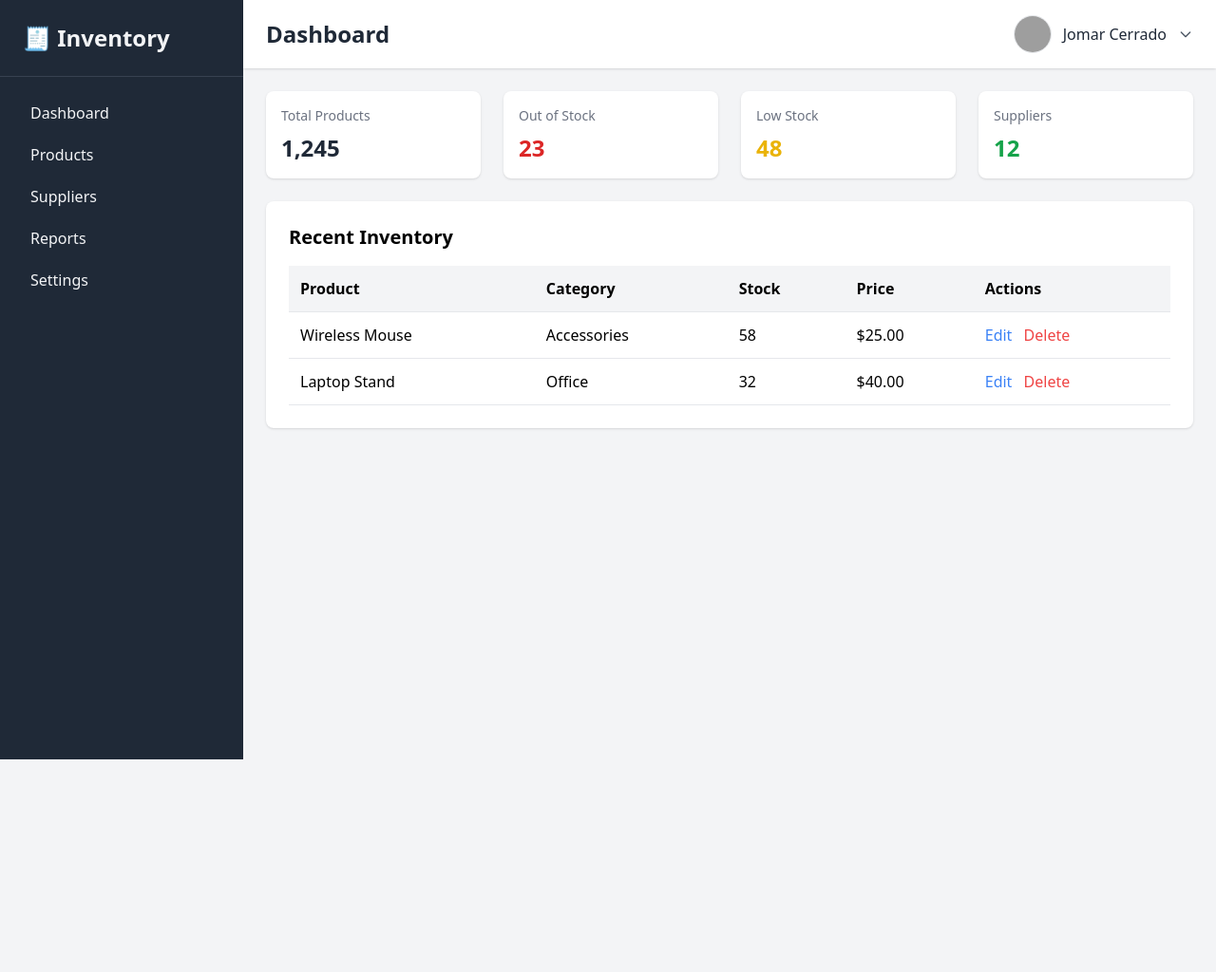
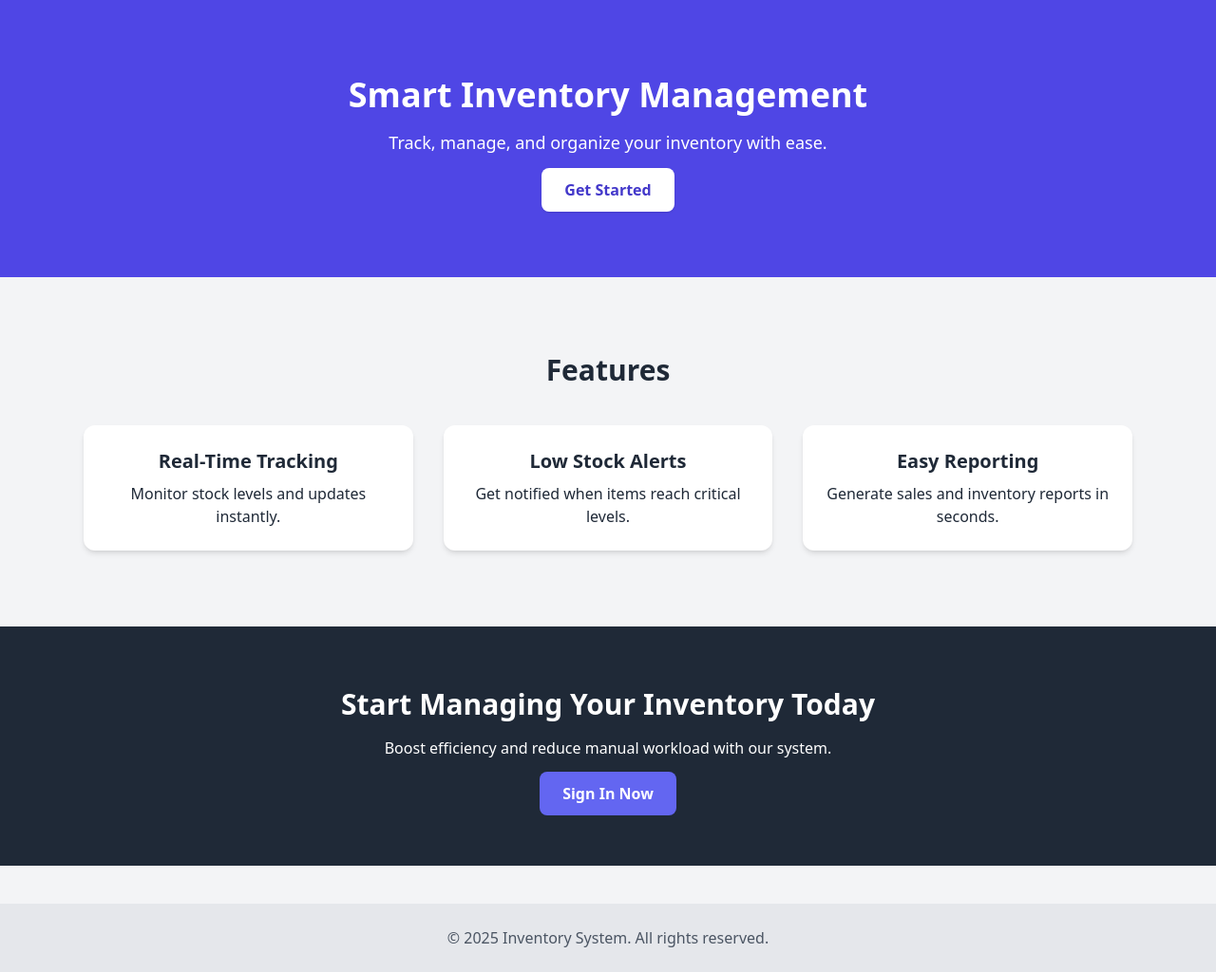
Before and after one commit to DevJomar2793/FastAPI_Projects, a FastAPI app: template sca-sitemap/templates/index.html in a window 1280 px wide. Shown: the whole page at 95% size. Before the commit the page ends 800 px from the top, so only its background shows below. Run offline with FastAPI, Linux system fonts and the light colour scheme; the template is opened without the code that fills it, so the values that code supplies are empty; some libraries are stand-ins or nearby versions; grey boxes are pictures that could not be loaded.

Commit message:
Updated 251117

```diff
--- a/sca-sitemap/main.py
+++ b/sca-sitemap/main.py
@@ -1,88 +1,22 @@
-from fastapi import FastAPI, HTTPException, Request, Form, Depends # Import FastAPI and necessary modules
-from fastapi.responses import HTMLResponse, RedirectResponse # Import response classes
-from fastapi.templating import Jinja2Templates # Import Jinaja2 Templates
-from fastapi.staticfiles import StaticFiles # Import Static Files handling
-from starlette.middleware.sessions import SessionMiddleware # Import Session Middleware
-from sqlalchemy.orm import Session # Import SQLAlchemy Session
-from passlib.context import CryptContext # Import Passlib for password hashing
-from database import Base, engine, SessionLocal # Import databae setup
-from models import User # Import User model
-from schemas import UserCreate, UserResponse # Import Pydantic Schemas
+from fastapi import FastAPI, Request
+from fastapi.staticfiles import StaticFiles
+from fastapi.responses import RedirectResponse
+from fastapi.templating import Jinja2Templates
+from routers import auth, dashboard
+from database import Base, engine
+from models import User
 
 
-# Base.metadata.drop_all(bind=engine) # Use this line only if you want to drop existing tables
-Base.metadata.create_all(bind=engine) # Create tables based on models
+app = FastAPI() # Initialize FastAPI app
 
-app = FastAPI() # Initiative FastAPI app
-templates = Jinja2Templates(directory="templates") # Set templates Directory
+#Create Tables
+Base.metadata.create_all(bind=engine)
 
-pwd_context = CryptContext(schemes=["bcrypt"], deprecated="auto") # Password Hashing Context
+#Static & Templates
+app.mount("/static", StaticFiles(directory="static"), name="static")
+templates = Jinja2Templates(directory="templates")
+app.state.templates = templates
 
-#Dependency to get DB session
-def get_db():
-    db = SessionLocal()
-    try:
-        yield db
-    finally:
-        db.close()
-
-# Render Home Page
-@app.get("/")
-def home(request: Request):
-    return templates.TemplateResponse("index.html", {"request": request})
-
-# Render Login Page
-@app.get("/login", response_class=HTMLResponse)
-def login_page(request: Request):
-    return templates.TemplateResponse("login/login.html", {"request": request})
-
-@app.post("/login")
-def login(request: Request, email:str = Form(...), password: str = Form(...)):
-    if email == ["email"] and password == ["password"]:
-        request.session["email"] = email # Store email in session
-        return RedirectResponse(url="/", status_code=303)
-    else:
-        return templates.TemplateResponse("login/login.html", {"request": request, "error": "Invalid Credentials"})
-
-
-# Render signup page
-@app.get("/signup", name="signup", response_class=HTMLResponse)
-def open_register_page(request: Request):
-    return templates.TemplateResponse("login/signup.html", {"request": request})
-
-#Handle form submission for user registration
-@app.post("/create-user", response_class=HTMLResponse)
-def register_user(
-    request: Request,
-    full_name: str = Form(...),
-    email: str = Form(...),
-    password: str = Form(...),
-    db: Session = Depends(get_db),
-    ):
-    try:
-        # Check if user already exists
-        existing_user = db.query(User).filter(User.full_name == full_name, User.email == email).first()
-        if existing_user:
-            return templates.TemplateResponse("login/signup.html",
-                {"request": request, "error": "User with this email already exists."},
-                )
-
-        # Hash the password
-        hashed_password = pwd_context.hash(password)
-        new_user = User(full_name=full_name, email=email, password=hashed_password)
-        db.add(new_user)
-        db.commit()
-        db.refresh(new_user)
-
-        # Redirect to Login Page after Successful Registration
-        return templates.TemplateResponse(
-            "login/login.html",
-            {"request": request, "Success": "Account created successfully. Please login."},
-        )
-    except Exception as e:
-        raise HTTPException(status_code=500, detail=str(e))
-
-# Render Forgot Password Page
-@app.get("/forgot-password", name="forgot-password", response_class=HTMLResponse)
-def forgot_password(request: Request):
-    return templates.TemplateResponse("login/forgot-password.html", {"request": request})
+#Routers
+app.include_router(auth.router)
+app.include_router(dashboard.router)
--- a/sca-sitemap/templates/index.html
+++ b/sca-sitemap/templates/index.html
@@ -3,185 +3,68 @@
   <head>
     <meta charset="UTF-8" />
     <meta name="viewport" content="width=device-width, initial-scale=1.0" />
-    <title>Inventory Dashboard</title>
     <script src="https://cdn.tailwindcss.com"></script>
+    <title>Inventory System</title>
   </head>
+  <body class="bg-gray-100 text-gray-800">
+    <!-- Hero Section -->
+    <section class="bg-indigo-600 text-white py-20">
+      <div class="max-w-6xl mx-auto px-6 text-center">
+        <h1 class="text-4xl font-bold mb-4">Smart Inventory Management</h1>
+        <p class="text-lg mb-6">
+          Track, manage, and organize your inventory with ease.
+        </p>
+        <a
+          href="#features"
+          class="bg-white text-indigo-700 px-6 py-3 rounded-lg font-semibold shadow hover:bg-gray-200"
+          >Get Started</a
+        >
+      </div>
+    </section>
 
-  <body class="bg-gray-100 font-sans">
-    <!-- Sidebar -->
-    <div class="flex h-screen">
-      <aside class="w-64 bg-gray-800 text-gray-100 flex flex-col">
-        <div class="p-6 text-2xl font-bold border-b border-gray-700">
-          🧾 Inventory
-        </div>
-        <nav class="flex-1 p-4">
-          <a href="#" class="block py-2.5 px-4 rounded hover:bg-gray-700"
-            >Dashboard</a
-          >
-          <a href="#" class="block py-2.5 px-4 rounded hover:bg-gray-700"
-            >Products</a
-          >
-          <a href="#" class="block py-2.5 px-4 rounded hover:bg-gray-700"
-            >Suppliers</a
-          >
-          <a href="#" class="block py-2.5 px-4 rounded hover:bg-gray-700"
-            >Reports</a
-          >
-          <a href="#" class="block py-2.5 px-4 rounded hover:bg-gray-700"
-            >Settings</a
-          >
-        </nav>
-        <!-- <div class="p-4 border-t border-gray-700">
-          <a href="#" class="block py-2 text-red-400 hover:text-red-300"
-            >Logout</a
-          >
-        </div> -->
-      </aside>
+    <!-- Features Section -->
+    <section id="features" class="py-20">
+      <div class="max-w-6xl mx-auto px-6">
+        <h2 class="text-3xl font-bold text-center mb-10">Features</h2>
 
-      <!-- Main Content -->
-      <main class="flex-1 flex flex-col">
-        <!-- Top Nav -->
-        <header
-          class="bg-white shadow flex justify-between items-center px-6 py-4"
-        >
-          <h1 class="text-2xl font-semibold text-gray-800">Dashboard</h1>
-
-          <!-- User Profile Dropdown -->
-          <div class="relative inline-block text-left">
-            <button
-              id="userMenuButton"
-              class="flex items-center space-x-3 focus:outline-none"
-            >
-              <img
-                class="w-10 h-10 rounded-full border"
-                src="https://i.pravatar.cc/100?img=3"
-                alt="User"
-              />
-              <span class="text-gray-800 font-medium">Jomar Cerrado</span>
-              <svg
-                class="w-4 h-4 text-gray-600"
-                fill="none"
-                stroke="currentColor"
-                viewBox="0 0 24 24"
-              >
-                <path
-                  stroke-linecap="round"
-                  stroke-linejoin="round"
-                  stroke-width="2"
-                  d="M19 9l-7 7-7-7"
-                />
-              </svg>
-            </button>
-
-            <div
-              id="userDropdown"
-              class="hidden absolute right-0 mt-2 w-48 bg-white rounded-lg shadow-lg ring-1 ring-black ring-opacity-5"
-            >
-              <a
-                href="#"
-                class="block px-4 py-2 text-gray-700 hover:bg-gray-100"
-                >Profile</a
-              >
-              <a
-                href="#"
-                class="block px-4 py-2 text-gray-700 hover:bg-gray-100"
-                >Settings</a
-              >
-              <a
-                href="#"
-                class="block px-4 py-2 text-gray-700 hover:bg-gray-100"
-                >Logout</a
-              >
-            </div>
-          </div>
-        </header>
-
-        <!-- Dashboard Content -->
-        <div class="p-6 space-y-6 overflow-y-auto">
-          <!-- Cards -->
-          <div class="grid grid-cols-1 sm:grid-cols-2 lg:grid-cols-4 gap-6">
-            <div
-              class="bg-white p-4 rounded-lg shadow hover:shadow-md transition"
-            >
-              <h3 class="text-sm text-gray-500">Total Products</h3>
-              <p class="text-2xl font-bold text-gray-800 mt-2">1,245</p>
-            </div>
-            <div
-              class="bg-white p-4 rounded-lg shadow hover:shadow-md transition"
-            >
-              <h3 class="text-sm text-gray-500">Out of Stock</h3>
-              <p class="text-2xl font-bold text-red-600 mt-2">23</p>
-            </div>
-            <div
-              class="bg-white p-4 rounded-lg shadow hover:shadow-md transition"
-            >
-              <h3 class="text-sm text-gray-500">Low Stock</h3>
-              <p class="text-2xl font-bold text-yellow-500 mt-2">48</p>
-            </div>
-            <div
-              class="bg-white p-4 rounded-lg shadow hover:shadow-md transition"
-            >
-              <h3 class="text-sm text-gray-500">Suppliers</h3>
-              <p class="text-2xl font-bold text-green-600 mt-2">12</p>
-            </div>
+        <div class="grid grid-cols-1 md:grid-cols-3 gap-8">
+          <div class="bg-white p-6 rounded-xl shadow-md text-center">
+            <h3 class="text-xl font-semibold mb-2">Real-Time Tracking</h3>
+            <p>Monitor stock levels and updates instantly.</p>
           </div>
 
-          <!-- Inventory Table -->
-          <div class="bg-white p-6 rounded-lg shadow">
-            <h2 class="text-xl font-semibold mb-4">Recent Inventory</h2>
-            <table class="w-full border-collapse">
-              <thead>
-                <tr class="bg-gray-100 text-left">
-                  <th class="p-3 border-b">Product</th>
-                  <th class="p-3 border-b">Category</th>
-                  <th class="p-3 border-b">Stock</th>
-                  <th class="p-3 border-b">Price</th>
-                  <th class="p-3 border-b">Actions</th>
-                </tr>
-              </thead>
-              <tbody>
-                <tr class="hover:bg-gray-50">
-                  <td class="p-3 border-b">Wireless Mouse</td>
-                  <td class="p-3 border-b">Accessories</td>
-                  <td class="p-3 border-b">58</td>
-                  <td class="p-3 border-b">$25.00</td>
-                  <td class="p-3 border-b">
-                    <button class="text-blue-500 hover:underline">Edit</button>
-                    <button class="text-red-500 hover:underline ml-2">
-                      Delete
-                    </button>
-                  </td>
-                </tr>
-                <tr class="hover:bg-gray-50">
-                  <td class="p-3 border-b">Laptop Stand</td>
-                  <td class="p-3 border-b">Office</td>
-                  <td class="p-3 border-b">32</td>
-                  <td class="p-3 border-b">$40.00</td>
-                  <td class="p-3 border-b">
-                    <button class="text-blue-500 hover:underline">Edit</button>
-                    <button class="text-red-500 hover:underline ml-2">
-                      Delete
-                    </button>
-                  </td>
-                </tr>
-              </tbody>
-            </table>
+          <div class="bg-white p-6 rounded-xl shadow-md text-center">
+            <h3 class="text-xl font-semibold mb-2">Low Stock Alerts</h3>
+            <p>Get notified when items reach critical levels.</p>
+          </div>
+
+          <div class="bg-white p-6 rounded-xl shadow-md text-center">
+            <h3 class="text-xl font-semibold mb-2">Easy Reporting</h3>
+            <p>Generate sales and inventory reports in seconds.</p>
           </div>
         </div>
-      </main>
-    </div>
+      </div>
+    </section>
 
-    <script>
-      const userMenuButton = document.getElementById("userMenuButton");
-      const userDropdown = document.getElementById("userDropdown");
-      userMenuButton.addEventListener("click", () => {
-        userDropdown.classList.toggle("hidden");
-      });
-      window.addEventListener("click", (e) => {
-        if (!userMenuButton.contains(e.target)) {
-          userDropdown.classList.add("hidden");
-        }
-      });
-    </script>
+    <!-- CTA Section -->
+    <section class="bg-gray-800 text-white py-16">
+      <div class="max-w-6xl mx-auto px-6 text-center">
+        <h2 class="text-3xl font-bold mb-4">
+          Start Managing Your Inventory Today
+        </h2>
+        <p class="mb-6">
+          Boost efficiency and reduce manual workload with our system.
+        </p>
+        <a
+          href="{{ request.url_for('login') }}"
+          class="bg-indigo-500 px-6 py-3 rounded-lg font-semibold hover:bg-indigo-400"
+          >Sign In Now</a
+        >
+      </div>
+    </section>
+
+    <footer class="py-6 text-center text-gray-600 bg-gray-200 mt-10">
+      <p>© 2025 Inventory System. All rights reserved.</p>
+    </footer>
   </body>
 </html>
--- a/sca-sitemap/templates/login/signup.html
+++ b/sca-sitemap/templates/login/signup.html
@@ -20,7 +20,7 @@
       </div>
       {% endif %}
 
-      <form action="/create-user" method="POST" class="space-y-5">
+      <form action="/register" method="POST" class="space-y-5">
         <div>
           <label for="name" class="block text-gray-700 font-medium mb-2"
             >Full Name</label
```
Also changed, not shown: sca-sitemap/database.py (+12 -8 lines), sca-sitemap/models.py (+4 -12 lines), sca-sitemap/routers/auth.py (added, +53 -0 lines), sca-sitemap/routers/dashboard.py (added, +24 -0 lines), sca-sitemap/schemas.py (deleted, +0 -15 lines), sca-sitemap/templates/dashboard.html (added, +187 -0 lines), sca-sitemap/templates/login/login.html (+7 -7 lines), sca-sitemap/routers/__init__.py (added).
